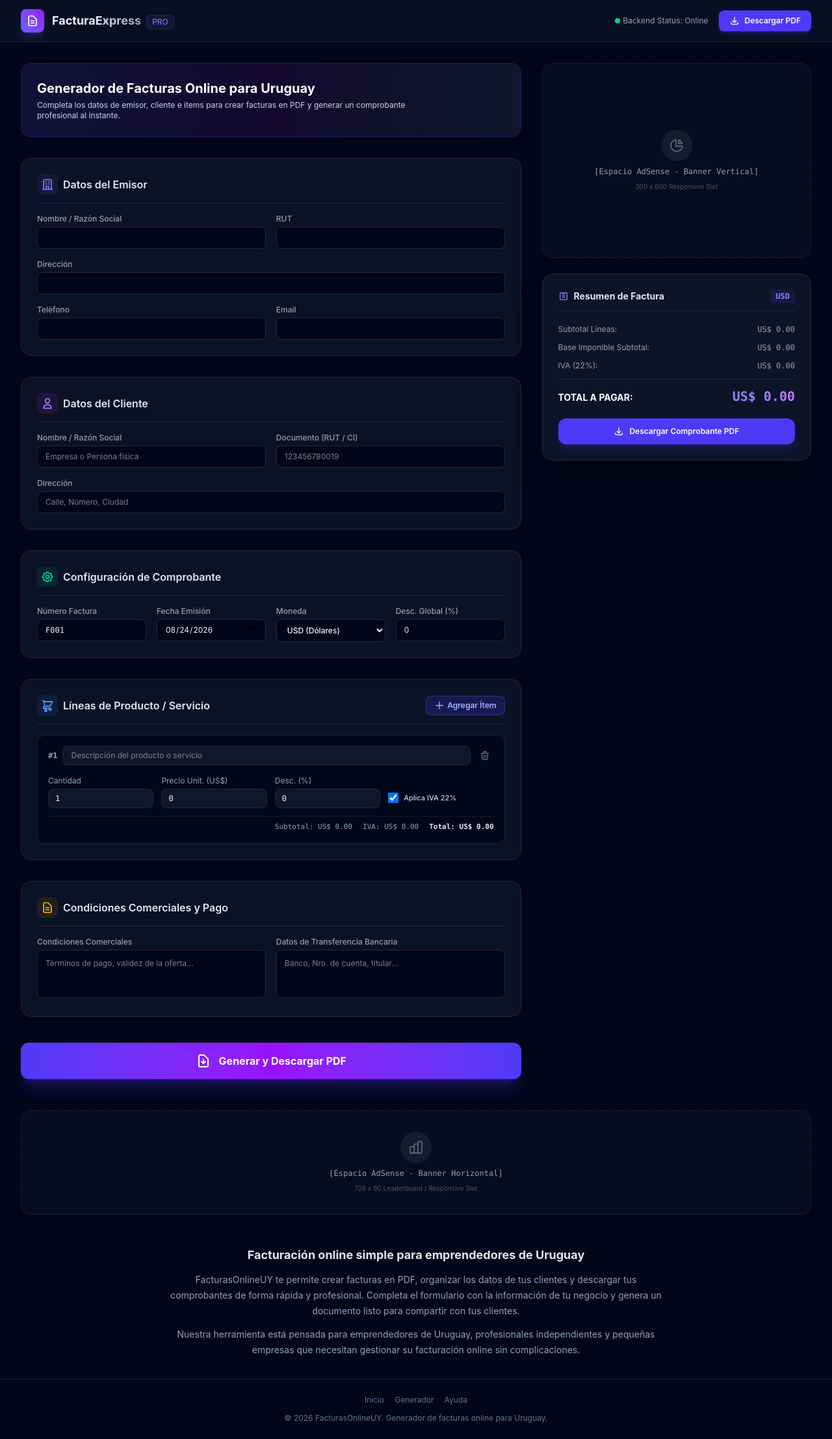
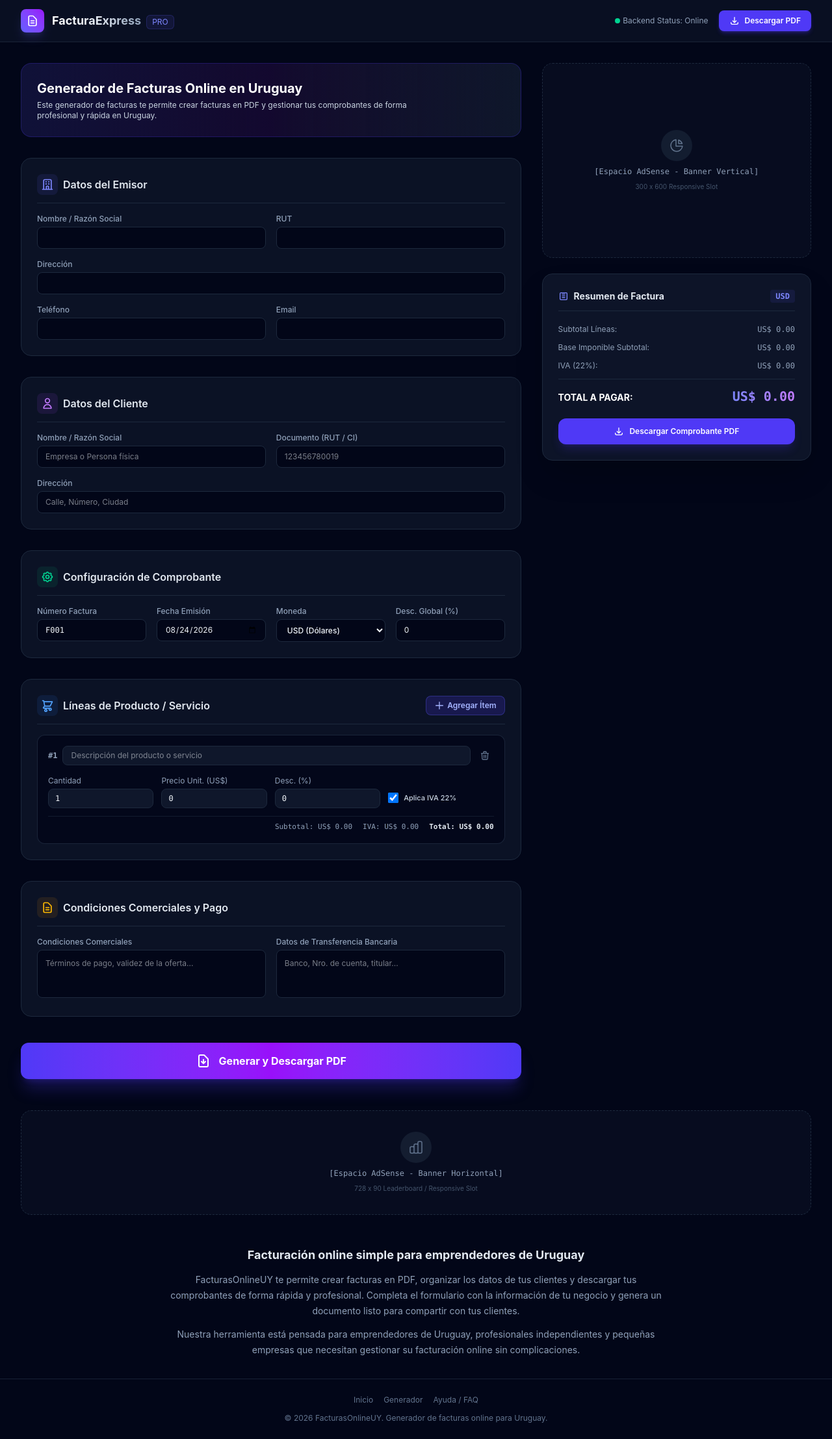
Before and after one commit to OrtegaManu/facturador-tecnogadgets-frontend, a React (Vite) app: page / in a window 1280 px wide. Shown: the whole page at 65% size. Built offline with nearby package versions, Linux system fonts and the light colour scheme; no server answers.

Commit message:
Ajustes finales de SEO: H1 visible, palabras clave y footer con enlaces

```diff
--- a/src/App.jsx
+++ b/src/App.jsx
@@ -330,9 +330,9 @@ function App() {
             {/* Header Banner info */}
             <div className="bg-gradient-to-r from-indigo-900/30 via-purple-900/20 to-slate-900 border border-indigo-800/40 rounded-2xl p-6 relative overflow-hidden">
               <div className="relative z-10 space-y-1">
-                <h1 className="text-xl font-bold text-white">Generador de Facturas Online para Uruguay</h1>
+                <h1 className="text-xl font-bold text-white">Generador de Facturas Online en Uruguay</h1>
                 <p className="text-xs text-slate-300 max-w-xl">
-                  Completa los datos de emisor, cliente e ítems para crear facturas en PDF y generar un comprobante profesional al instante.
+                  Este generador de facturas te permite crear facturas en PDF y gestionar tus comprobantes de forma profesional y rápida en Uruguay.
                 </p>
               </div>
             </div>
@@ -835,7 +835,7 @@ function App() {
         <nav aria-label="Navegación interna" className="mb-3 flex justify-center gap-4">
           <a href="#inicio" className="hover:text-indigo-400 transition">Inicio</a>
           <a href="#generador" className="hover:text-indigo-400 transition">Generador</a>
-          <a href="#ayuda" className="hover:text-indigo-400 transition">Ayuda</a>
+          <a href="#ayuda" className="hover:text-indigo-400 transition">Ayuda / FAQ</a>
         </nav>
         <p>© 2026 FacturasOnlineUY. Generador de facturas online para Uruguay.</p>
       </footer>
```
